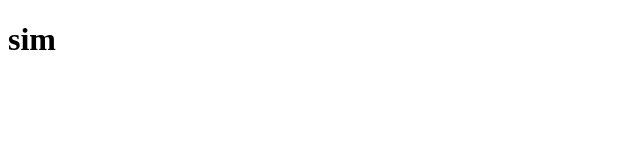
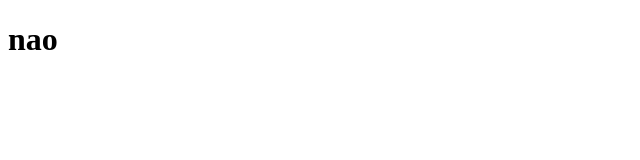
Before and after one commit to patrickkjr/testepatrick, a plain HTML site: page index.html in a window 1280 px wide. Shown: the full height of the page, 0-640 px from the left. Drawn offline with Linux system fonts and the light colour scheme.

Commit message:
Update index.html

```diff
--- a/index.html
+++ b/index.html
@@ -6,6 +6,7 @@
     <title>Document</title>
 </head>
 <body>
-    <h1>sim</h1>
+    <h1>nao</h1>
+
 </body>
 </html>
```
